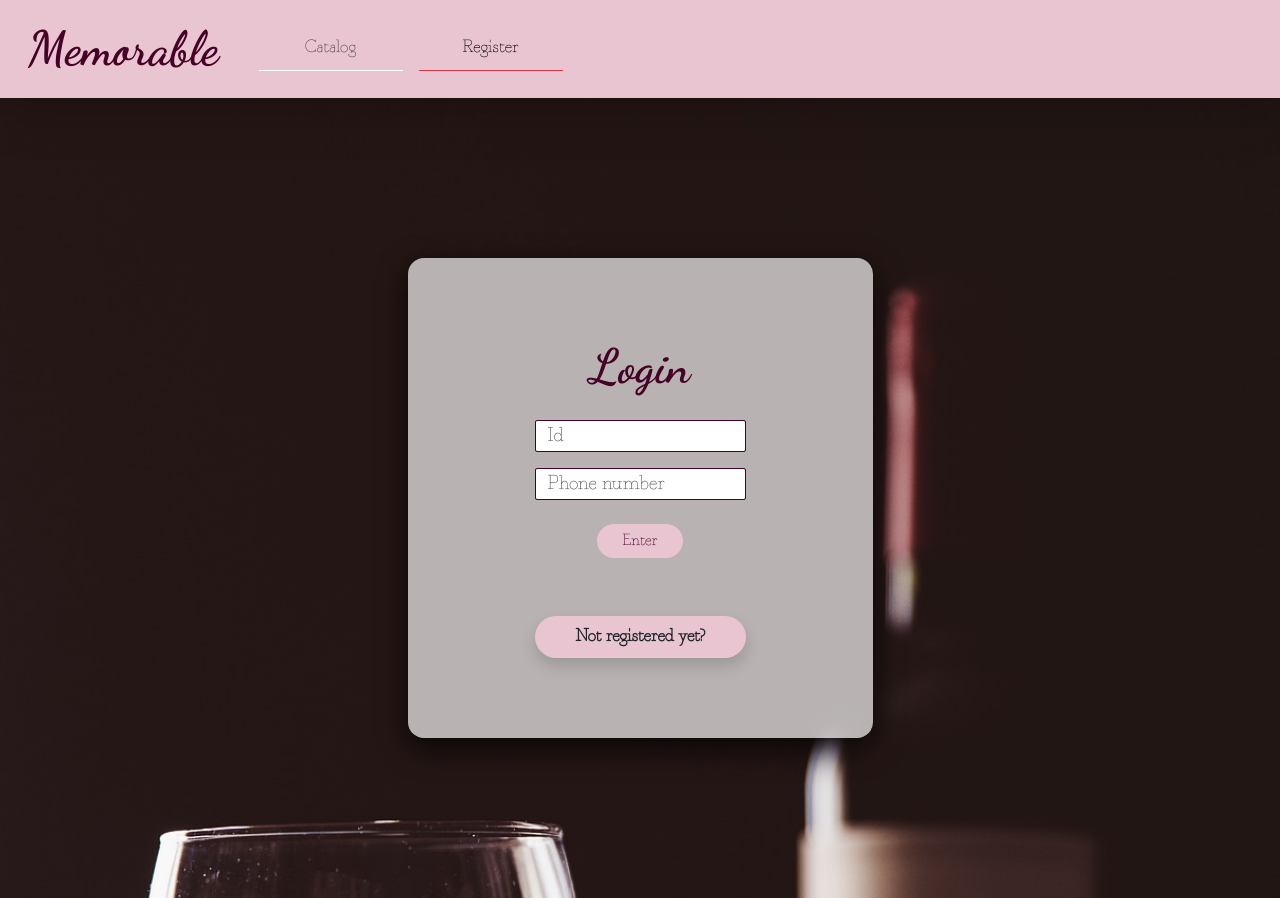
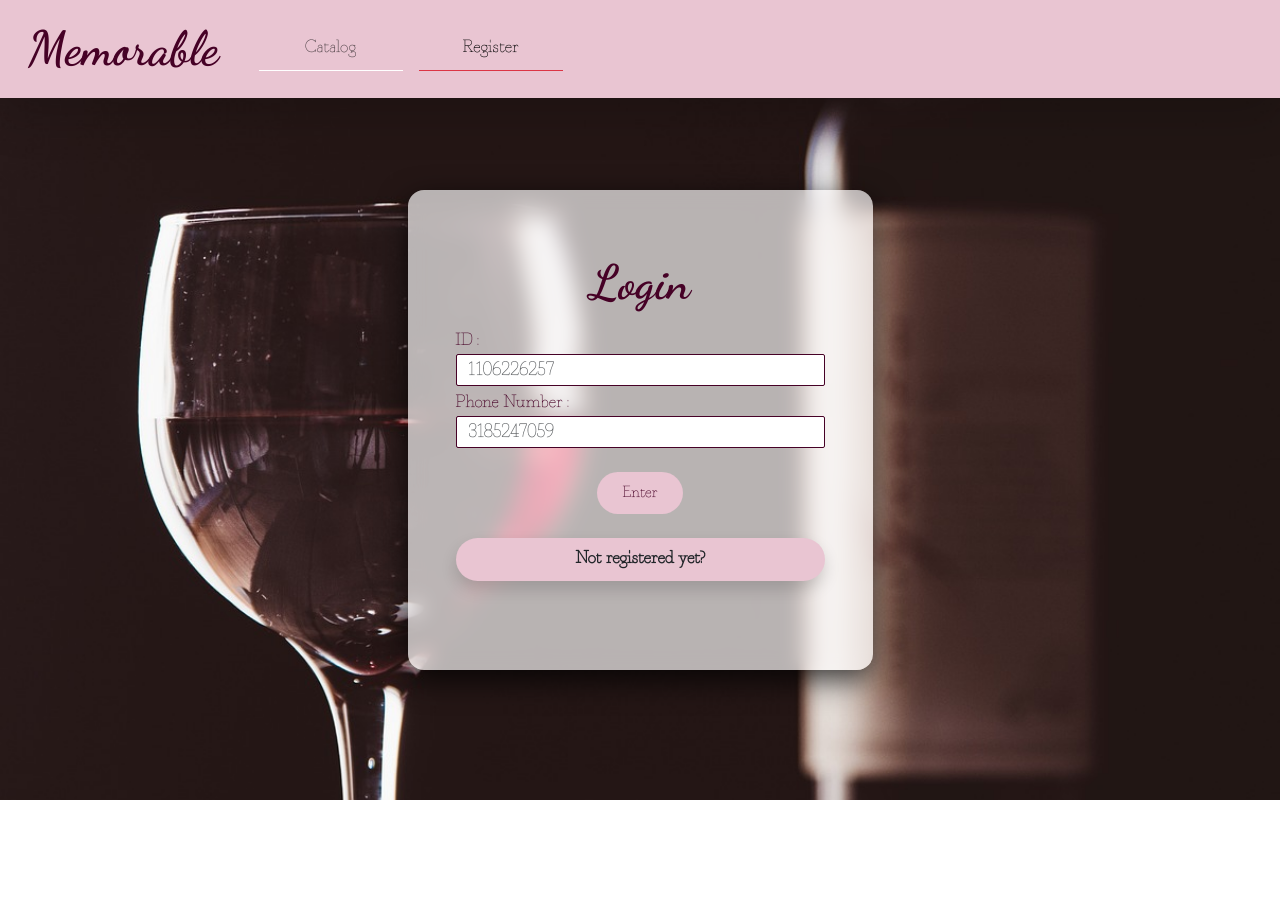
Before and after one commit to jjhbotache/memorableWebStore, a React (Vite) app: page /loginAndRegister in a window 1280 px wide. After the commit the page ends 800 px from the top, so only its background shows below. Built offline with nearby package versions, Linux system fonts and the light colour scheme.

Commit message:
labels added in login and register

```diff
--- a/src/components/loginForm/loginForm.jsx
+++ b/src/components/loginForm/loginForm.jsx
@@ -1,40 +1,55 @@
 export default function LoginForm({ changeForm, submitedFormFunction }) {
   return (
-    <div
-      id="container"
-      className="d-flex flex-column justify-content-center align-items-center"
-    >
+    <div className="col-12 d-flex justify-content-center">
+      <div id="container" className="col-8 col-md-5 filter rounded-4 mt-4 mb-0">
       <h1 className="title text-center">Login</h1>
       <form onSubmit={submitedFormFunction}>
-        <div className="col-12 mt-4">
+        <div className="col-12 mt-3 ">
+          <label htmlFor="id" className="">
+            ID :
+          </label>
           <input
+            id="id"
             className="form-control"
             type="number"
             name="id"
-            placeholder="Id"
+            placeholder="1106226257"
           />
         </div>
 
-        <div className="col-12 mt-3">
+        <div className="col-12 mt-1">
+          <label htmlFor="phone" className="">
+            Phone Number :
+          </label>
           <input
+            id="phone"
             className="form-control"
             type="number"
             name="phone"
-            placeholder="Phone number"
+            placeholder="3185247059"
           />
         </div>
-        <div className="col-12 d-flex justify-content-center mt-4">
-          <button className="btn p-1 px-4" type="submit">
+
+        <div className="col-12 d-flex justify-content-center my-4">
+          <button className="btn p-2 px-4" type="submit">
             Enter
           </button>
         </div>
       </form>
-      <div id="container-animation" className="col-12 d-flex justify-content-center mt-auto shadow" onClick={changeForm}>
-        <div>
-          <a role="button" className="icon-link icon-link-hover text-dark text-decoration-none py-0">
-            Not registered yet?
+      <div
+        id="container-animation"
+        className="col-12 d-flex justify-content-center mt-auto shadow"
+        onClick={changeForm}
+      >
+        <div className="text-center mb-0">
+          <a
+            role="button"
+            className="icon-link icon-link-hover text-dark text-decoration-none py-0"
+          >
+           Not registered yet?
           </a>
         </div>
+      </div>
       </div>
     </div>
   );
--- a/src/components/registerForm/registerForm.jsx
+++ b/src/components/registerForm/registerForm.jsx
@@ -1,26 +1,38 @@
 export default function RegisterForm({ submitedFormFunction, changeForm }) {
   return (
-    <div id="container" className="container">
+    <div className="col-12 d-flex justify-content-center">
+      <div className="col-8 col-md-5 filter rounded-4 mt-4" id="container">
       <h1 className="title text-center">Register</h1>
       <form onSubmit={submitedFormFunction}>
-        <div className="col-12 mt-4">
+        <div className="col-12 mt-3 ">
+          <label htmlFor="id" className="">
+            ID :
+          </label>
           <input
+            id="id"
             className="form-control"
             type="number"
             name="id"
-            placeholder="Id"
+            placeholder="1106226257"
+          />
+        </div>
+
+        <div className="col-12 mt-1">
+          <label htmlFor="phone" className="">
+            Phone Number :
+          </label>
+          <input
+            id="phone"
+            className="form-control"
+            type="number"
+            name="phone"
+            placeholder="3185247059"
           />
         </div>
         <div className="col-12 mt-2">
+          <label htmlFor="name">Name :</label>
           <input
-            className="form-control"
-            type="number"
-            name="phone"
-            placeholder="Phone number"
-          />
-        </div>
-        <div className="col-12 mt-2">
-          <input
+            id="name"
             className="form-control"
             type="text"
             name="name"
@@ -29,7 +41,9 @@ export default function RegisterForm({ submitedFormFunction, changeForm }) {
         </div>
 
         <div className="col-12 mt-2">
+          <label htmlFor="lastName">Last Name :</label>
           <input
+            id="lastName"
             className="form-control"
             type="text"
             name="lastName"
@@ -38,13 +52,16 @@ export default function RegisterForm({ submitedFormFunction, changeForm }) {
         </div>
 
         <div className="col-12 mt-2">
+          <label htmlFor="email">Email :</label>
           <input
+            id="email"
             className="form-control"
             type="email"
             name="email"
             placeholder="Email"
           />
         </div>
+
         <div className="col-12 d-flex justify-content-center my-4">
           <button className="btn p-2 px-4" type="submit">
             Register
@@ -56,7 +73,7 @@ export default function RegisterForm({ submitedFormFunction, changeForm }) {
         className="col-12 d-flex justify-content-center mt-auto shadow"
         onClick={changeForm}
       >
-        <div>
+        <div className="text-center mb-0">
           <a
             role="button"
             className="icon-link icon-link-hover text-dark text-decoration-none py-0"
@@ -65,6 +82,7 @@ export default function RegisterForm({ submitedFormFunction, changeForm }) {
           </a>
         </div>
       </div>
+      </div>
     </div>
   );
 }
--- a/src/pages/loginAndRegister/loginAndRegister.css
+++ b/src/pages/loginAndRegister/loginAndRegister.css
@@ -11,14 +11,9 @@ body {
   overflow: hidden;
 }
 
-
 button a {
   text-decoration: none;
 }
-
-
-
-
 
 /* Style for terms and conditions */
 .s-tyc {
@@ -28,21 +23,16 @@ button a {
   font-size: 14px;
 }
 
-#main-container {
-    height: 90vh;
+.main-container {
+  min-height: 80vh;
 }
 
 #container {
   min-height: 60vh;
-    max-width: 100vh;
-    max-height: 90vh;
-    padding: 10vh 6vh ;
+  max-width: 80vh;
+  max-height: 85vh;
+  padding: 8vh 6vh;
   border-radius: 1vh;
-}
-
-.container{
-    position: relative;
-    z-index: 1;
 }
 
 .filter {
@@ -65,9 +55,15 @@ button a {
 }
 
 #container-animation {
+  margin-top: 2vh;
   background-color: var(--colorSecondary);
   padding: 1vh;
   border-radius: 5vh;
-    position: relative;
   overflow: hidden; /* Evitar que la sombra se desborde fuera del contenedor */
+  transition: transform 1s ease;
 }
+
+#container-animation :hover {
+    transform: scale(1.1);
+
+}
--- a/src/pages/loginAndRegister/loginAndRegister.jsx
+++ b/src/pages/loginAndRegister/loginAndRegister.jsx
@@ -3,9 +3,17 @@ import "./loginAndRegister.css";
 import Spinner from "../../components/spinner/spinner";
 import LoginForm from "../../components/loginForm/loginForm";
 import RegisterForm from "../../components/registerForm/registerForm";
-import { adminDashboardPath, apiRoute, catalogPath, shippingAndPayementPath, userDashboardPath} from "../../const/const";
-import {setRequestConfig, verifyIsWhereItShould } from "../../functions/functions"
-
+import {
+  adminDashboardPath,
+  apiRoute,
+  catalogPath,
+  shippingAndPayementPath,
+  userDashboardPath,
+} from "../../const/const";
+import {
+  setRequestConfig,
+  verifyIsWhereItShould,
+} from "../../functions/functions";
 
 export default function LoginAndRegister() {
   const [login, setLogin] = useState(true);
@@ -20,34 +28,33 @@ export default function LoginAndRegister() {
     setLoading(true);
     const dataToSend = JSON.stringify({
       id: data.id,
-          phone: data.phone
-    })
-    fetch(apiRoute + "/get_user", setRequestConfig("POST",dataToSend))
-    .then(response => response.json())
-    .then(result => {
+      phone: data.phone,
+    });
+    fetch(apiRoute + "/get_user", setRequestConfig("POST", dataToSend))
+      .then((response) => response.json())
+      .then((result) => {
         console.log(result);
         // add each property to localStorage
         for (const key in result) {
-        result[key] && localStorage.setItem(key.toString(),(result[key]).toString())
+          result[key] &&
+            localStorage.setItem(key.toString(), result[key].toString());
         }
         // redirect to the corresponding dashboard
         window.location.assign(
-        localStorage.password?
-        adminDashboardPath
-        :
-          localStorage.getItem("order")?
-          shippingAndPayementPath
-          :catalogPath
-      )
-
+          localStorage.password
+            ? adminDashboardPath
+            : localStorage.getItem("order")
+            ? shippingAndPayementPath
+            : catalogPath
+        );
       })
-    .catch(error => {
-      alert("Seems like you are not registered or give the wrong credentials");
-      console.error('Error:', error);
+      .catch((error) => {
+        alert(
+          "Seems like you are not registered or give the wrong credentials"
+        );
+        console.error("Error:", error);
       })
-    .finally(
-      setLoading(false)
-    )
+      .finally(setLoading(false));
   }
 
   function registerAction(e) {
@@ -57,26 +64,28 @@ export default function LoginAndRegister() {
   }
 
   const formToRender = (
-    <div className="container h-100 d-flex justify-content-center align-items-center">
-      <div className="col-8 col-md-5 d-flex justify-content-center filter rounded-4">
-        {login?
-        <LoginForm submitedFormFunction={loginAction} changeForm={()=>{setLogin(!login)}}/>
-        :
-        <RegisterForm submitedFormFunction={registerAction} changeForm={()=>{setLogin(!login)}}/>}
+    <div className="container main-container">
+      <div className="d-flex justify-content-center align-items-center main-container">
+
+          {login ? (
+            <LoginForm
+              submitedFormFunction={loginAction}
+              changeForm={() => {
+                setLogin(!login);
+              }}
+            />
+          ) : (
+            <RegisterForm
+              submitedFormFunction={registerAction}
+              changeForm={() => {
+                setLogin(!login);
+              }}
+            />
+          )}
+
       </div>
     </div>
-  )
+  );
 
-
-
-  return(
-    <>
-      {
-        loading
-        ?<Spinner></Spinner>
-        :formToRender
+  return <>{loading ? <Spinner></Spinner> : formToRender}</>;
 }
-
-    </>
-  )
-};
```
Lines whose indentation alone changed are shown as unchanged.
